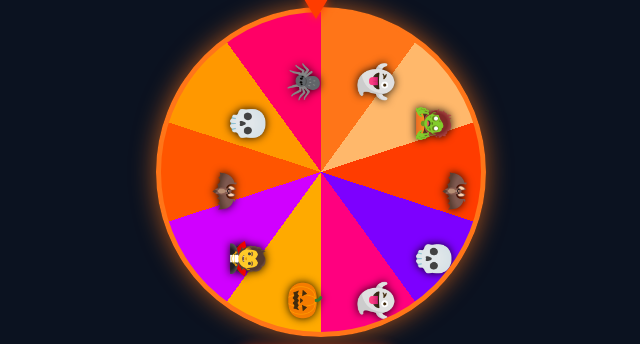
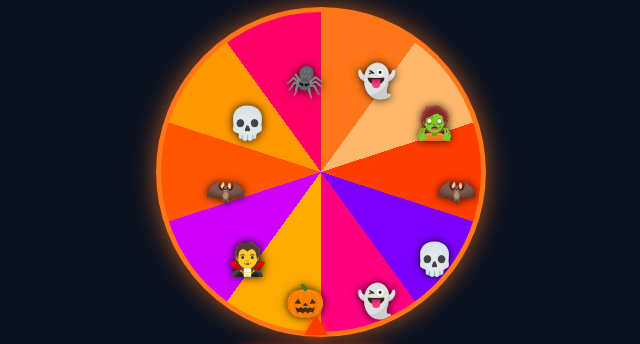
Before and after one commit to pedeumnb2025/index, a plain HTML site: page index.html in a window 1280 px wide. Shown: the part 251-595 px from the top of the page, without its empty margins (324-964 px from the left). Drawn offline with Linux system fonts and the light colour scheme.

Commit message:
index.html

```diff
--- a/index.html
+++ b/index.html
@@ -42,13 +42,13 @@ body{
 }
 .pointer{
   position:absolute;
-  top:-8px;
+  bottom:-8px;
   left:50%;
   transform:translateX(-50%);
   width:0;height:0;
   border-left:12px solid transparent;
   border-right:12px solid transparent;
-  border-top:20px solid var(--accent-2);
+  border-bottom:20px solid var(--accent-2);
   z-index:10;
   filter:drop-shadow(0 0 5px var(--accent-2));
 }
@@ -107,9 +107,9 @@ const spinDuration = 5200;
 let isSpinning = false;
 let rotation = 0;
 
-// 🎯 Limite de giros: apenas 1 por usuário
+// 🎯 Limite de giros: 1 por usuário
 const maxSpins = 1;
-let spinsLeft = parseInt(localStorage.getItem('spinsLeft')) ?? maxSpins;
+let spinsLeft = parseInt(localStorage.getItem('spinsLeft') || maxSpins);
 updateButtonState();
 
 function updateButtonState(){
@@ -130,8 +130,7 @@ function buildWheel(){
   wheel.style.background = `conic-gradient(${gradient})`;
 
   const wheelSize = wheel.offsetWidth;
-  let radius = wheelSize / 2 - 50;
-  if (wheelSize < 300) radius = wheelSize / 2 - 25;
+  let radius = wheelSize / 2 - wheelSize*0.15;
 
   wheel.innerHTML = "";
   prizes.forEach((p,i)=>{
@@ -139,7 +138,7 @@ function buildWheel(){
     el.className = "slice-text";
     el.textContent = p.text;
     const angle = i*slice + slice/2;
-    el.style.transform = `rotate(${angle}deg) translateY(-${radius}px) rotate(${90 - angle}deg)`;
+    el.style.transform = `rotate(${angle}deg) translateY(-${radius}px) rotate(${-angle}deg)`;
     wheel.appendChild(el);
   });
 }
@@ -161,12 +160,12 @@ function spin(){
   const prizeIndex = Math.floor(Math.random() * prizes.length);
 
   const targetRotation = 360*spins - (prizeIndex*sliceAngle + sliceAngle/2);
-  rotation = targetRotation;
-
+  rotation += targetRotation; // Acumula rotação para não resetar
   wheel.style.transition = `transform ${spinDuration/1000}s cubic-bezier(0.33,1,0.68,1)`;
   wheel.style.transform = `rotate(${rotation}deg)`;
 
-  setTimeout(()=>{
+  // 🎯 Mostrar prêmio ao fim do giro
+  wheel.addEventListener('transitionend', function handler(){
     const prize = prizes[prizeIndex];
     topPrize.textContent = `🎉 Você ganhou: ${prize.text}`;
     topPrize.style.display = "block";
@@ -175,7 +174,9 @@ function spin(){
     spinsLeft--;
     localStorage.setItem('spinsLeft', spinsLeft);
     updateButtonState();
-  }, spinDuration+50);
+
+    wheel.removeEventListener('transitionend', handler);
+  });
 }
 
 spinBtn.addEventListener("click", spin);
```
